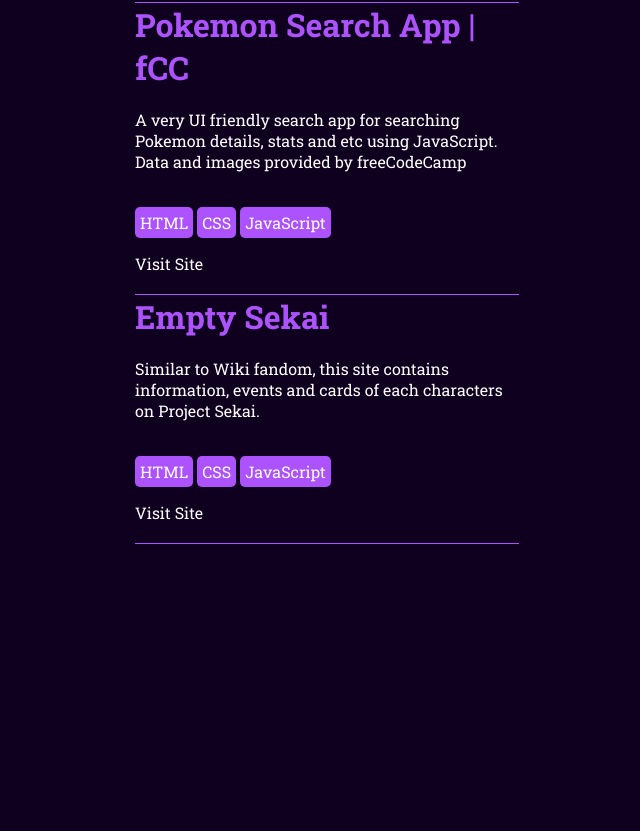
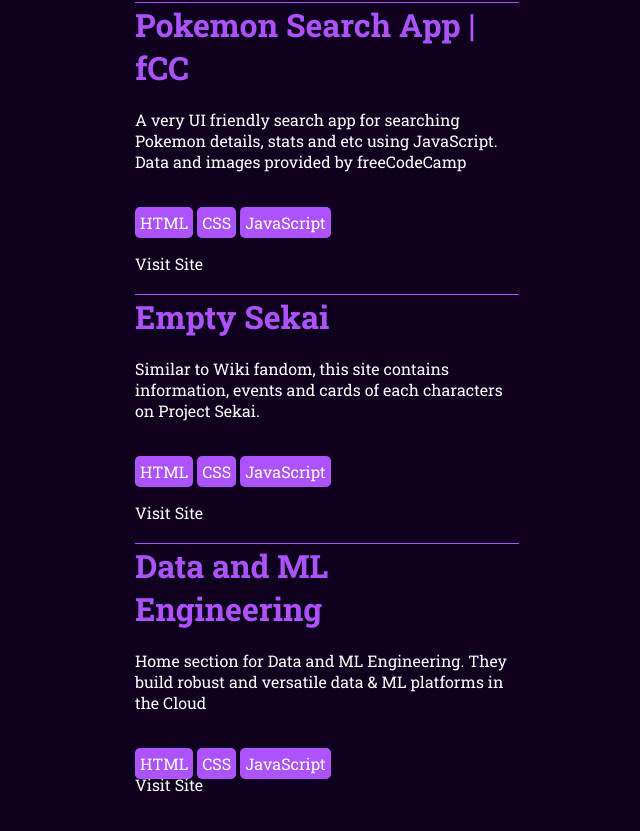
Before and after one commit to JoshuaSaayo/Websites, a plain HTML site: page my_portfolio_v2/index.html in a window 1280 px wide. Shown: the part 1418-2249 px from the top of the page, without its empty margins (633-1273 px from the left). Before the commit the page ends 2062 px from the top, so only its background shows below. Drawn offline with nearby package versions, Linux system fonts and the light colour scheme.

Commit message:
Update index.html

```diff
--- a/my_portfolio_v2/index.html
+++ b/my_portfolio_v2/index.html
@@ -133,6 +133,18 @@
                 </ul>
                 <a href="https://github.com/JoshuaSaayo/Websites/tree/main/empty_sekai" target="_blank">Visit Site</a>
             </div>
+            <div class="data-and-ml-engineering">
+                <h3>Data and ML Engineering</h3>
+                <p>
+                    Home section for Data and ML Engineering. They build robust and versatile data & ML platforms in the Cloud
+                </p>
+                <ul>
+                    <li>HTML</li>
+                    <li>CSS</li>
+                    <li>JavaScript</li>
+                </ul>
+                <a href="https://codepen.io/JoshuaSaayo/pen/JjVwveX" target="_blank">Visit Site</a>
+            </div>
     </section>
     <script type="module" src="https://unpkg.com/ionicons@7.1.0/dist/ionicons/ionicons.esm.js"></script>
     <script nomodule src="https://unpkg.com/ionicons@7.1.0/dist/ionicons/ionicons.js"></script>
```
